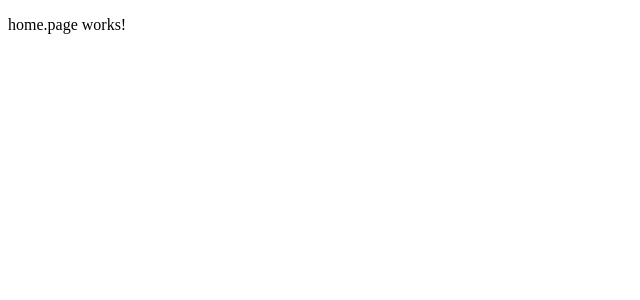
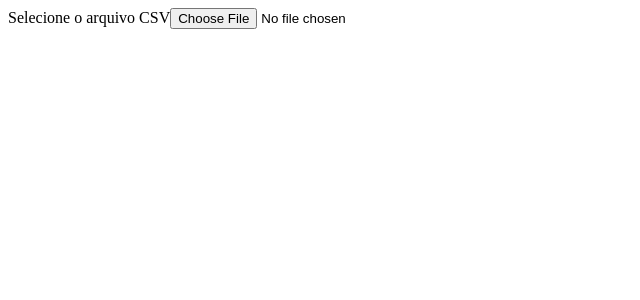
Before and after one commit to estevamgalvao/calculacoes-ui, an Angular app: page / in a window 1280 px wide. Shown: the top 300 px of the page, without its empty margins (0-640 px from the left). Built offline with nearby package versions, Linux system fonts and the light colour scheme.

Commit message:
feat: implement file upload component and integrate it into home page

```diff
--- /dev/null
+++ b/src/app/features/home/components/file-upload/file-upload.component.html
@@ -0,0 +1,4 @@
+<label>
+  <span>Selecione o arquivo CSV</span>
+  <input type="file" accept=".csv" (change)="onFileChange($event)" />
+</label>
--- /dev/null
+++ b/src/app/features/home/components/file-upload/file-upload.component.ts
@@ -0,0 +1,17 @@
+import { Component, EventEmitter, Output } from '@angular/core';
+
+@Component({
+  selector: 'app-file-upload',
+  imports: [],
+  templateUrl: './file-upload.component.html',
+  styleUrl: './file-upload.component.scss',
+})
+export class FileUploadComponent {
+  @Output() fileSelected = new EventEmitter<File | null>();
+
+  onFileChange(event: Event) {
+    const input = event.target as HTMLInputElement;
+    const file = input.files?.[0] ?? null;
+    this.fileSelected.emit(file);
+  }
+}
--- a/src/app/features/home/pages/home/home.page.html
+++ b/src/app/features/home/pages/home/home.page.html
@@ -1 +1 @@
-<p>home.page works!</p>
+<app-file-upload></app-file-upload>
--- a/src/app/features/home/pages/home/home.page.ts
+++ b/src/app/features/home/pages/home/home.page.ts
@@ -1,8 +1,9 @@
 import { Component } from '@angular/core';
+import { FileUploadComponent } from '../../components/file-upload/file-upload.component';
 
 @Component({
-  selector: 'app-home-page',
-  imports: [],
+  selector: 'app-home',
+  imports: [FileUploadComponent],
   templateUrl: './home.page.html',
   styleUrl: './home.page.scss',
 })
```
Also changed, not shown: src/app/features/home/components/file-upload/file-upload.component.scss (added), 1 other file (tests, documents, lock files or other folders).
